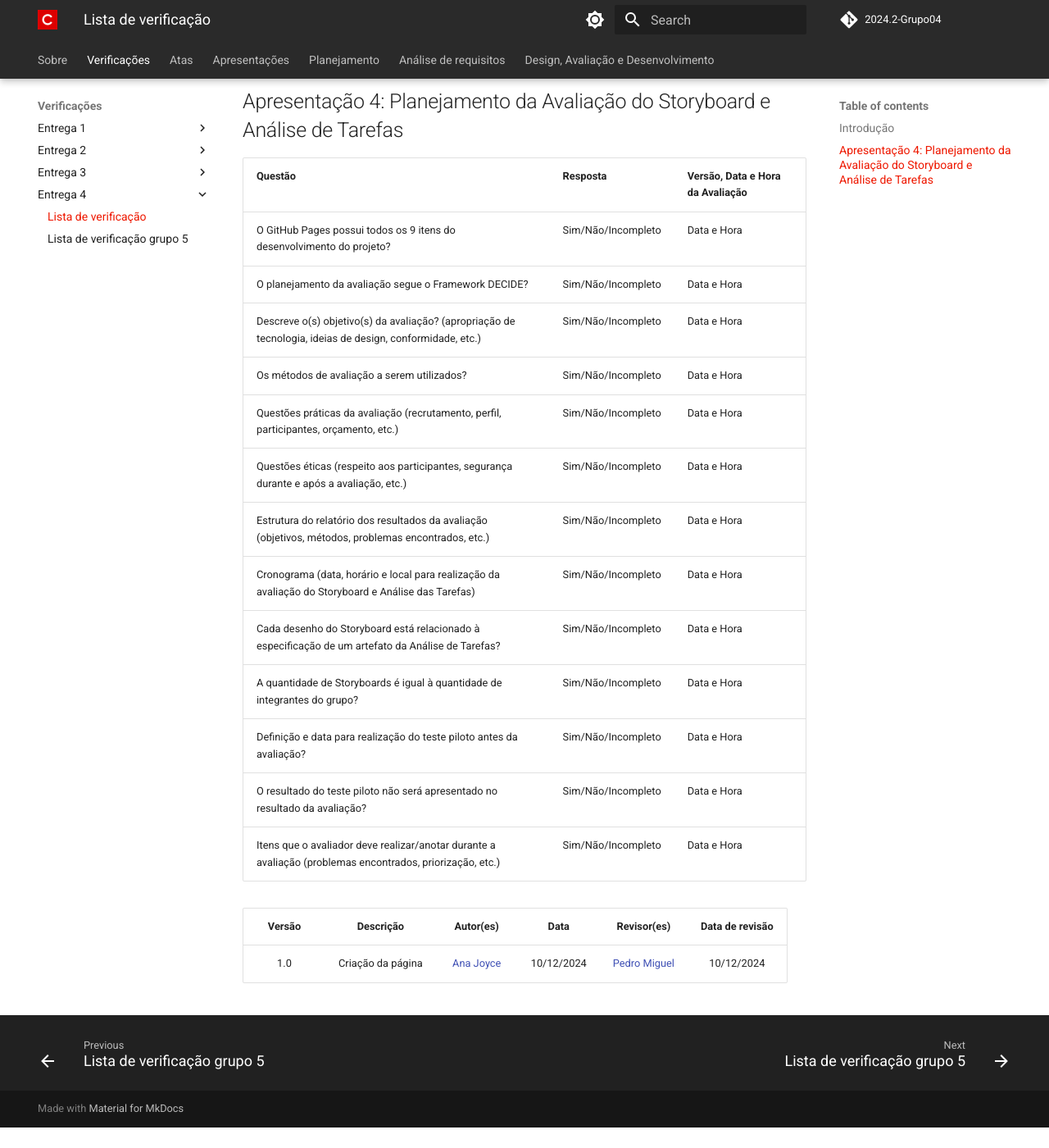
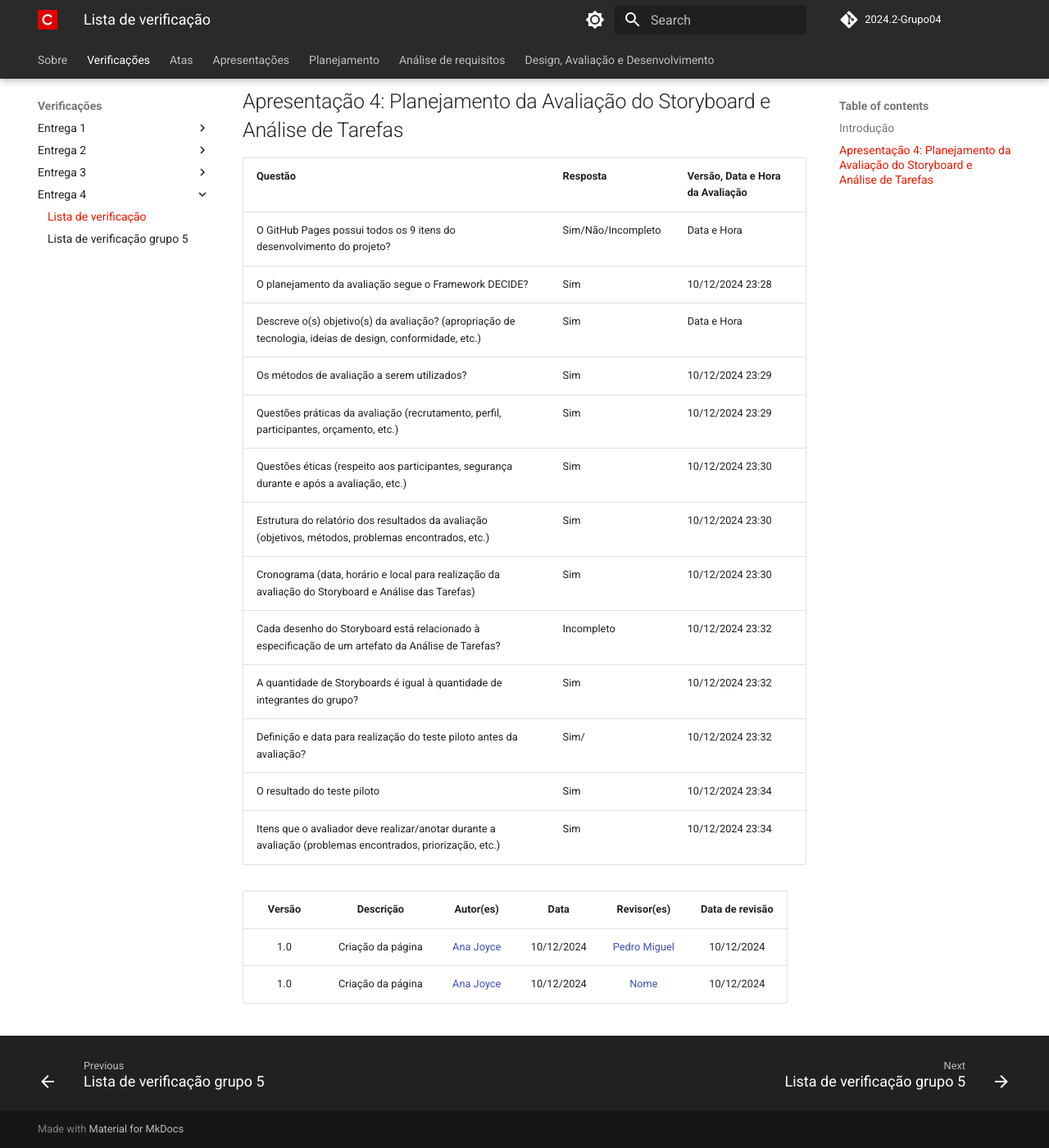
Before and after one commit to Interacao-Humano-Computador/2024.2-Grupo04, an MkDocs documentation site: the page built from docs/avaliacoes/entrega4/avaliacao.md, in a window 1280 px wide and 1400 px high, scrolled down 264 px. Shown: the whole window at 82% size. Built offline with MkDocs 1.6.1 and Material for MkDocs 9.7.7, drawn with Linux system fonts in a browser that asks for light colours; comment, search, counter and statistics services are not loaded; before the commit the page ends 1639 px from its top, so only the background shows below that.

Commit message:
verificação

```diff
--- a/docs/avaliacoes/entrega4/avaliacao.md
+++ b/docs/avaliacoes/entrega4/avaliacao.md
@@ -7,19 +7,20 @@
 | Questão                                                                                                        | Resposta     | Versão, Data e Hora da Avaliação |
 | -------------------------------------------------------------------------------------------------------------- | ------------ | --------------------------------- |
 | O GitHub Pages possui todos os 9 itens do desenvolvimento do projeto?                                          | Sim/Não/Incompleto | Data e Hora                     |
-| O planejamento da avaliação segue o Framework DECIDE?                                                          | Sim/Não/Incompleto | Data e Hora                     |
-| Descreve o(s) objetivo(s) da avaliação? (apropriação de tecnologia, ideias de design, conformidade, etc.)      | Sim/Não/Incompleto | Data e Hora                     |
-| Os métodos de avaliação a serem utilizados?                                                                    | Sim/Não/Incompleto | Data e Hora                     |
-| Questões práticas da avaliação (recrutamento, perfil, participantes, orçamento, etc.)                          | Sim/Não/Incompleto | Data e Hora                     |
-| Questões éticas (respeito aos participantes, segurança durante e após a avaliação, etc.)                       | Sim/Não/Incompleto | Data e Hora                     |
-| Estrutura do relatório dos resultados da avaliação (objetivos, métodos, problemas encontrados, etc.)           | Sim/Não/Incompleto | Data e Hora                     |
-| Cronograma (data, horário e local para realização da avaliação do Storyboard e Análise das Tarefas)            | Sim/Não/Incompleto | Data e Hora                     |
-| Cada desenho do Storyboard está relacionado à especificação de um artefato da Análise de Tarefas?              | Sim/Não/Incompleto | Data e Hora                     |
-| A quantidade de Storyboards é igual à quantidade de integrantes do grupo?                                      | Sim/Não/Incompleto | Data e Hora                     |
-| Definição e data para realização do teste piloto antes da avaliação?                                           | Sim/Não/Incompleto | Data e Hora                     |
-| O resultado do teste piloto não será apresentado no resultado da avaliação?                                    | Sim/Não/Incompleto | Data e Hora                     |
-| Itens que o avaliador deve realizar/anotar durante a avaliação (problemas encontrados, priorização, etc.)      | Sim/Não/Incompleto | Data e Hora                     |
+| O planejamento da avaliação segue o Framework DECIDE?                                                          | Sim | 10/12/2024 23:28                    |
+| Descreve o(s) objetivo(s) da avaliação? (apropriação de tecnologia, ideias de design, conformidade, etc.)      | Sim | Data e Hora                     |
+| Os métodos de avaliação a serem utilizados?                                                                    | Sim | 10/12/2024 23:29                                     |
+| Questões práticas da avaliação (recrutamento, perfil, participantes, orçamento, etc.)                          | Sim | 10/12/2024 23:29                                 |
+| Questões éticas (respeito aos participantes, segurança durante e após a avaliação, etc.)                       | Sim | 10/12/2024 23:30                                         |
+| Estrutura do relatório dos resultados da avaliação (objetivos, métodos, problemas encontrados, etc.)           | Sim | 10/12/2024 23:30                                      |
+| Cronograma (data, horário e local para realização da avaliação do Storyboard e Análise das Tarefas)            | Sim | 10/12/2024 23:30                                      |
+| Cada desenho do Storyboard está relacionado à especificação de um artefato da Análise de Tarefas?              | Incompleto | 10/12/2024 23:32                                       |
+| A quantidade de Storyboards é igual à quantidade de integrantes do grupo?                                      | Sim | 10/12/2024 23:32                                       |
+| Definição e data para realização do teste piloto antes da avaliação?                                           | Sim/ | 10/12/2024 23:32                                         |
+| O resultado do teste piloto    | Sim | 10/12/2024 23:34                                    |
+| Itens que o avaliador deve realizar/anotar durante a avaliação (problemas encontrados, priorização, etc.)      | Sim | 10/12/2024 23:34                                |
 
 | Versão |                 Descrição                 |                     Autor(es)                     |    Data    |                     Revisor(es)                     | Data de revisão |
 | :----: | :--------------------------------------: | :-----------------------------------------------: | :--------: | :-------------------------------------------------: | :-------------: |
 |  1.0   |            Criação da página            | [Ana Joyce](https://github.com/anajoyceamorim)     | 10/12/2024 | [Pedro Miguel](https://github.com/pedroMADBR)        |   10/12/2024    |
+|  1.0   |            Criação da página            | [Ana Joyce](https://github.com/anajoyceamorim)     | 10/12/2024 | [Nome](https://github.com/)        |   10/12/2024    |
```
